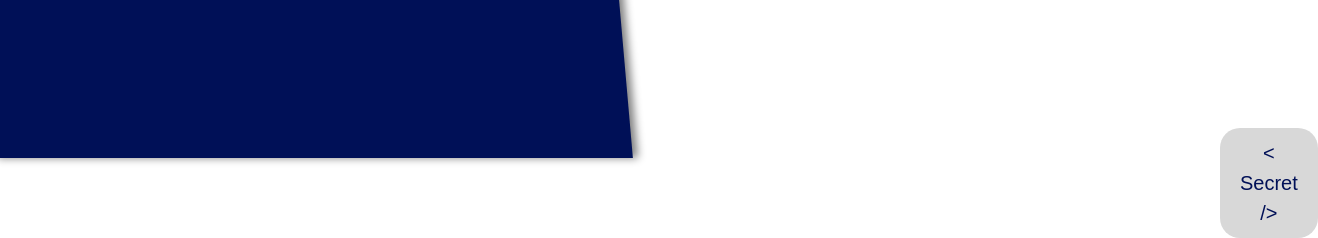
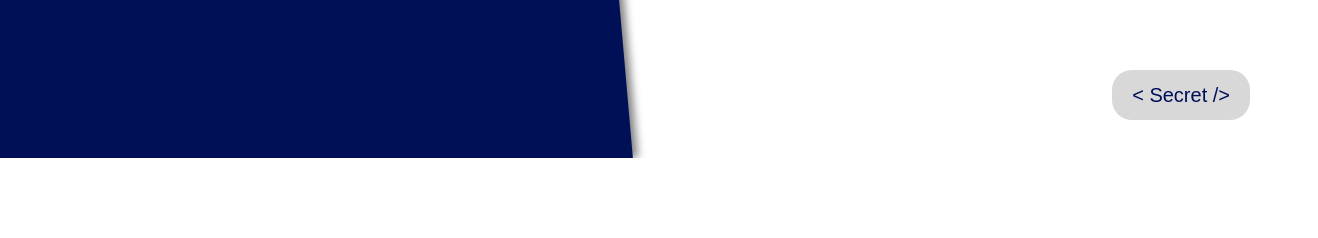
Before and after one commit to RamyOuda/Angular-Meme-Generator, an Angular app: page /home in a window 1280 px wide. Shown: the part 650-888 px from the top of the page, 1318 px wide, since content can reach past the window. After the commit the page ends 808 px from the top, so only its background shows below. Built offline with nearby package versions, Linux system fonts and the light colour scheme; a web font is replaced by a local one.

Commit message:
Fix Secret button

```diff
--- a/src/app/home/home.component.css
+++ b/src/app/home/home.component.css
@@ -141,10 +141,11 @@ h2 {
   border-radius: 20px;
   padding: 10px 20px;
   text-decoration: none;
-  position: absolute;
-  top: 200px;
-  left: 580px;
   transition: ease 500ms;
+
+  position: fixed;
+  right: 30px;
+  bottom: 30px;
 }
 
 .secret:hover {
--- a/src/app/home/home.component.html
+++ b/src/app/home/home.component.html
@@ -64,10 +64,12 @@
         <div class="bottom-text">{{ bottomText }}</div>
       </div>
     </div>
-    <!--  -->
+
     <div class="meme-footer">
       <p>&lt; Updates live! /&gt;</p>
-      <a class="secret" routerLink="/secret">&lt; Secret /&gt;</a>
     </div>
+
+    <!-- Secret -->
+    <a class="secret" routerLink="/secret">&lt; Secret /&gt;</a>
   </div>
 </div>
```
